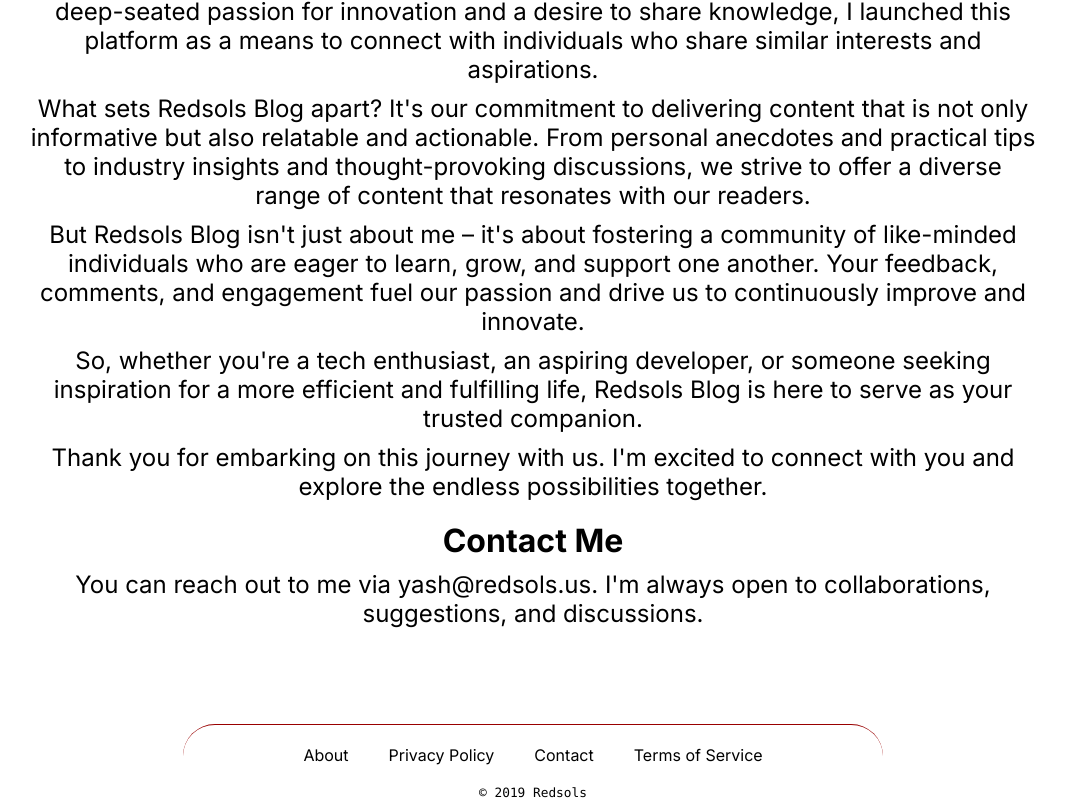
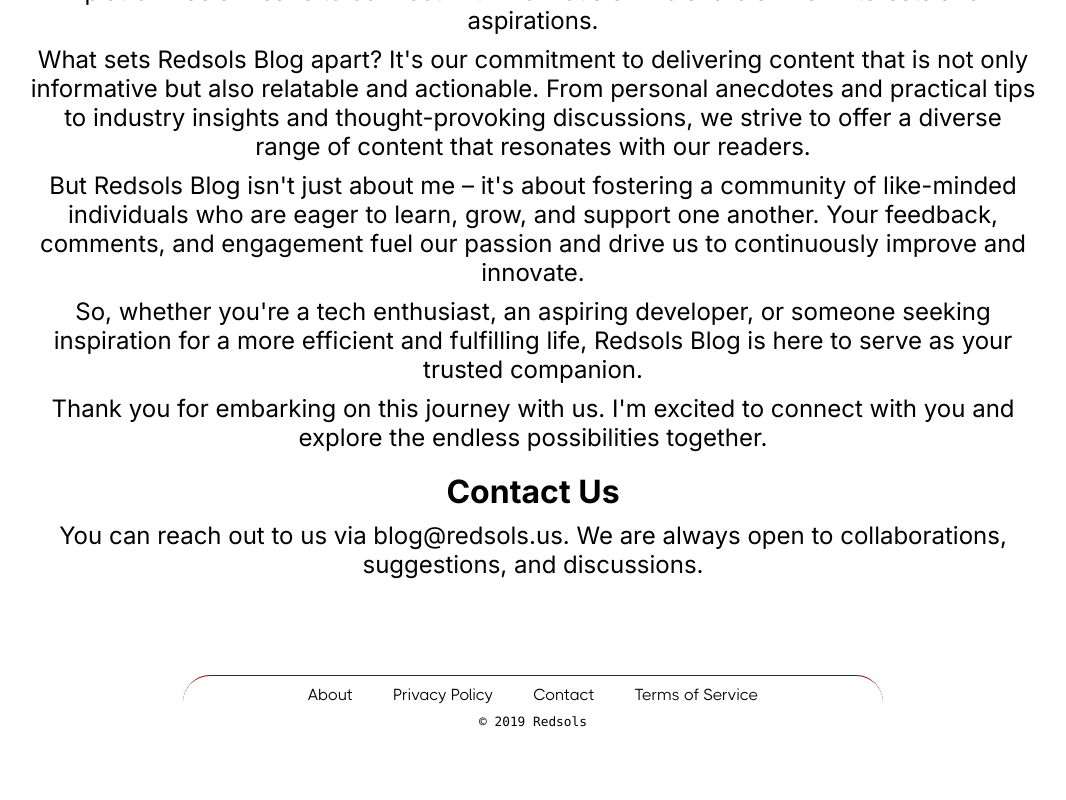
Before and after one commit to YashwanthVeesarapu/MyBlog, a Next.js app: page /about in a window 1280 px wide. Shown: the part 465-1265 px from the top of the page, without its empty margins (107-1173 px from the left). After the commit the page ends 1194 px from the top, so only its background shows below. Built offline with nearby package versions, Linux system fonts and the light colour scheme.

Commit message:
Redesign footer

```diff
--- a/src/app/about/page.tsx
+++ b/src/app/about/page.tsx
@@ -8,11 +8,10 @@ const page = () => {
     <MainLayout>
       <div className="about">
         <h2>About</h2>
-        <h3>Hi, I&apos;m Yashwanth Veesarapu!</h3>
         <p>
           Greetings and welcome to Redsols Blog, your digital haven for
           insights, experiences, and inspiration. I&apos;m delighted to have you
-          here!{" "}
+          here!
         </p>
         <p>
           At Redsols, our aim is to simplify and enrich lives through valuable
@@ -20,7 +19,7 @@ const page = () => {
           it&apos;s navigating the ever-evolving landscape of technology,
           discovering daily life hacks for increased productivity, or delving
           into the world of software development, we&apos;re here to accompany
-          you on your journey.{" "}
+          you on your journey.
         </p>
 
         <p>
@@ -56,11 +55,11 @@ const page = () => {
         </p>
 
         <br />
-        <h3>Contact Me</h3>
+        <h3>Contact Us</h3>
 
         <p>
-          You can reach out to me via{" "}
-          <a href="mailto:yash@redsols.us">yash@redsols.us</a>. I&apos;m always
+          You can reach out to us via{" "}
+          <a href="mailto:blog@redsols.us">blog@redsols.us</a>. We are always
           open to collaborations, suggestions, and discussions.
         </p>
       </div>
--- a/src/app/blog/[title]/page.tsx
+++ b/src/app/blog/[title]/page.tsx
@@ -38,7 +38,7 @@ export async function generateMetadata(
 
 export default async function page({ params }: any) {
   let url = apiInstance.getUri() + `blogs/${params.title}`;
-  let blog: any = await fetch(url, { next: { revalidate: 3600 } });
+  let blog: any = await fetch(url, { next: { revalidate: 1 } });
   const data = await blog.json();
 
   return (
--- a/src/app/globals.css
+++ b/src/app/globals.css
@@ -41,6 +41,11 @@
 @font-face {
   font-family: BR;
   src: url("./../assets/br.TTF");
+}
+
+@font-face {
+  font-family: TB;
+  src: url("./../assets/tb.ttf");
 }
 
 @media (prefers-color-scheme: dark) {
--- a/src/components/Footer/styles.scss
+++ b/src/components/Footer/styles.scss
@@ -6,6 +6,7 @@ footer {
   flex-direction: column;
   border-top: 1px solid var(--red);
   height: 100%;
+  font-family: TB;
 
   max-width: 1200px;
   border-radius: 2em;
@@ -23,7 +24,7 @@ footer {
     font-size: 0.8em;
   }
   a {
-    margin: 20px;
+    margin: 10px 20px;
   }
 }
 
```
Also changed, not shown: src/assets/tb.ttf (added).
